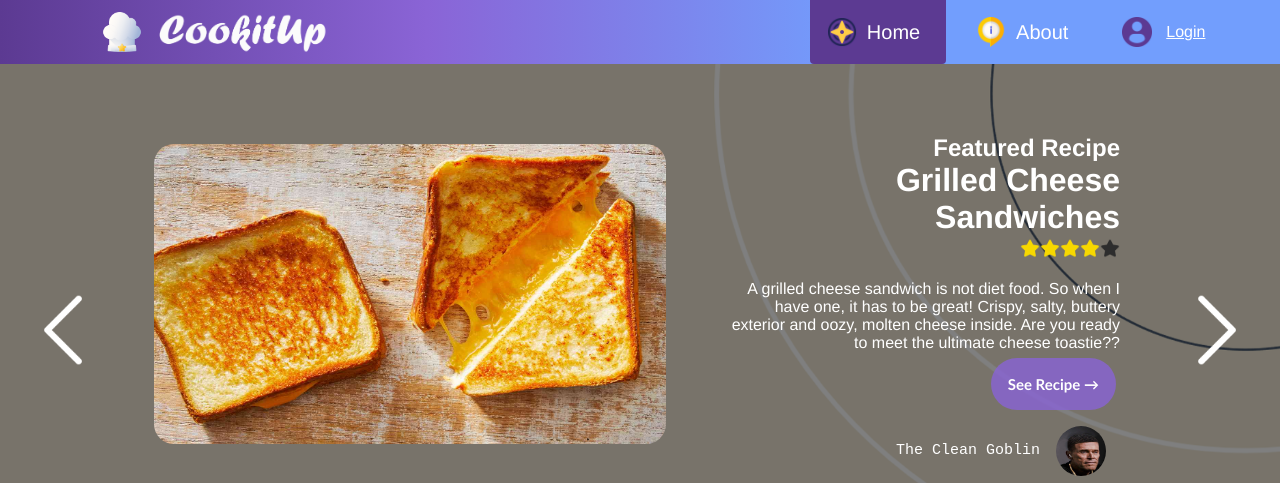
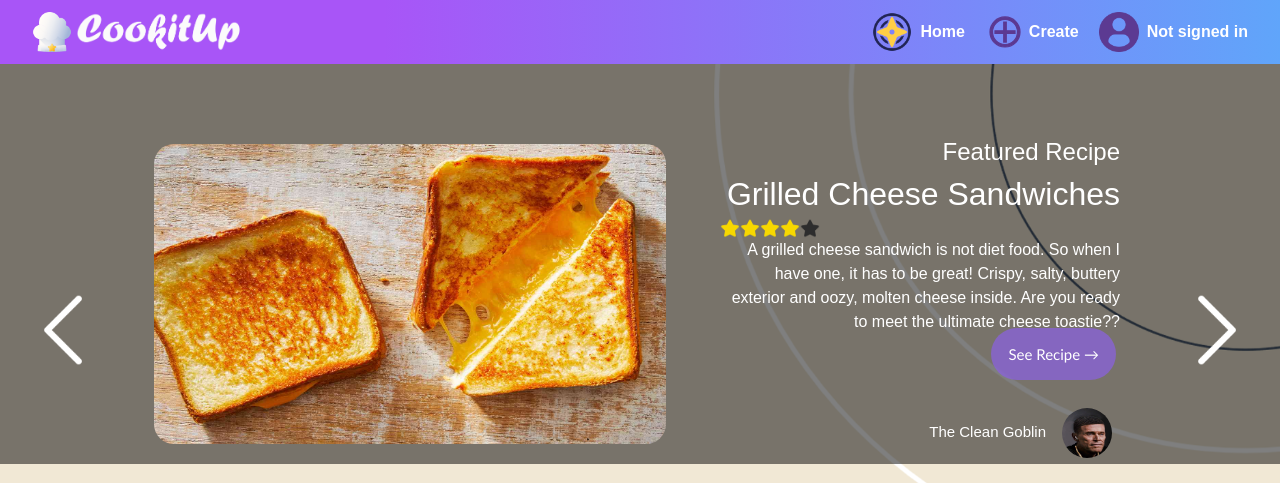
Before and after one commit to boring-school-work/cookitup, a PHP site: page /view/home in a window 1280 px wide. Shown: the top 483 px of the page. Run offline with PHP 8.4, Linux system fonts and the light colour scheme; style sheets or scripts are compiled from the project's sources.

Commit message:
feat: add navbar to all pages

```diff
--- a/assets/css/output.css
+++ b/assets/css/output.css
@@ -588,6 +588,11 @@ video {
   margin-bottom: 0.5rem;
 }
 
+.my-4 {
+  margin-top: 1rem;
+  margin-bottom: 1rem;
+}
+
 .mb-12 {
   margin-bottom: 3rem;
 }
@@ -648,6 +653,10 @@ video {
   height: 100vh;
 }
 
+.h-full {
+  height: 100%;
+}
+
 .w-1\/2 {
   width: 50%;
 }
@@ -678,6 +687,14 @@ video {
 
 .w-44 {
   width: 11rem;
+}
+
+.w-3\/5 {
+  width: 60%;
+}
+
+.w-3\/4 {
+  width: 75%;
 }
 
 .grow {
@@ -749,6 +766,10 @@ video {
   border-width: 1px;
 }
 
+.border-2 {
+  border-width: 2px;
+}
+
 .border-b-2 {
   border-bottom-width: 2px;
 }
@@ -781,6 +802,32 @@ video {
 .bg-purple-500 {
   --tw-bg-opacity: 1;
   background-color: rgb(168 85 247 / var(--tw-bg-opacity));
+}
+
+.bg-gradient-to-r {
+  background-image: linear-gradient(to right, var(--tw-gradient-stops));
+}
+
+.from-purple-500 {
+  --tw-gradient-from: #a855f7 var(--tw-gradient-from-position);
+  --tw-gradient-to: rgb(168 85 247 / 0) var(--tw-gradient-to-position);
+  --tw-gradient-stops: var(--tw-gradient-from), var(--tw-gradient-to);
+}
+
+.from-50\% {
+  --tw-gradient-from-position: 50%;
+}
+
+.from-30\% {
+  --tw-gradient-from-position: 30%;
+}
+
+.to-blue-400 {
+  --tw-gradient-to: #60a5fa var(--tw-gradient-to-position);
+}
+
+.to-50\% {
+  --tw-gradient-to-position: 50%;
 }
 
 .object-contain {
@@ -905,6 +952,16 @@ video {
   color: rgb(255 255 255 / var(--tw-text-opacity));
 }
 
+.text-blue-500 {
+  --tw-text-opacity: 1;
+  color: rgb(59 130 246 / var(--tw-text-opacity));
+}
+
+.text-blue-600 {
+  --tw-text-opacity: 1;
+  color: rgb(37 99 235 / var(--tw-text-opacity));
+}
+
 .shadow-sm {
   --tw-shadow: 0 1px 2px 0 rgb(0 0 0 / 0.05);
   --tw-shadow-colored: 0 1px 2px 0 var(--tw-shadow-color);
--- a/view/create/index.php
+++ b/view/create/index.php
@@ -11,7 +11,7 @@
 
 <body class="bg-[#f1e8d5]">
 
-  <header class="bg-purple-500 flex py-3 px-8">
+  <header class="bg-gradient-to-r from-purple-500 from-30% to-blue-400 flex py-3 px-8">
     <div class="grow">
       <div class="flex">
         <img src="../../assets/images/chef-hat.png" alt="chef hat" class="w-10 h-auto object-contain" />
@@ -22,7 +22,7 @@
     </div>
     <div class="flex gap-x-5 justify-center items-center text-white font-semibold">
       <a href="../home/" class="flex justify-center items-center gap-x-2">
-        <img src="../../images/compas.png" class="w-10 object-contain h-auto" />
+        <img src="../../assets/images/compas.png" class="w-10 object-contain h-auto" />
         <p>Home</p>
       </a>
       <a href="../create/" class="flex justify-center items-center gap-x-1">
--- a/view/home/index.php
+++ b/view/home/index.php
@@ -6,21 +6,35 @@
   <title>CookitUp</title>
   <link rel="icon" id="Favicon" type="image" href="../../images/chef-hat.png">
   <link rel="stylesheet" href="../../assets/css/stylesheet.css">
+  <link rel="stylesheet" href="../../assets/css/style.css">
+  <link rel="stylesheet" href="../../assets/css/output.css">
 </head>
 
 <body>
-  <div class="container1" id="topBar">
-    <img class="menu-burger" src="../../images/chef-hat.png" width="40px" ; height="auto" ; />
-    <img src="../../images/CookitUp white.png" width="180px" ; height="auto" ; style="float: left; margin-top: 1%;" />
-
-    <a style="width: 11%; margin-right: 0px; font-size: medium; font-weight: 100;" href="../../login/" id="profile-icon"> <img src="../../images/profile-user.png" class="navbar-icons" /> Login </a>
-
-    <a style="margin-right: 10px;"> <img src="../../images/information.png" class="navbar-icons" /> About </a>
-
-    <!-- <a style="width: 9%;"> <img src="../../images/compas.png" class="navbar-icons"/> Explore  </a> -->
-
-    <a class="current"> <img src="../../images/compas.png" class="navbar-icons"> Home </a>
-  </div>
+  <header class="bg-gradient-to-r from-purple-500 from-30% to-blue-400 flex py-3 px-8">
+    <div class="grow">
+      <div class="flex">
+        <img src="../../assets/images/chef-hat.png" alt="chef hat" class="w-10 h-auto object-contain" />
+        <a href="./">
+          <img src="../../assets/images/CookitUp white.png" alt="cookitup logo" class="w-44 h-auto" />
+        </a>
+      </div>
+    </div>
+    <div class="flex gap-x-5 justify-center items-center text-white font-semibold">
+      <a href="./" class="flex justify-center items-center gap-x-2">
+        <img src="../../images/compas.png" class="w-10 object-contain h-auto" />
+        <p>Home</p>
+      </a>
+      <a href="../create/" class="flex justify-center items-center gap-x-1">
+        <img src=" ../../assets/images/create-icon.svg" alt="profile icon" class="w-10 object-contain h-auto" />
+        <p>Create</p>
+      </a>
+      <a href="../../login/" class="flex justify-center items-center gap-x-2">
+        <img src=" ../../assets/images/profile-user.png" alt="profile icon" class="w-10 object-contain h-auto" />
+        <p>Not signed in</p>
+      </a>
+    </div>
+  </header>
 
   <div class="featured-tab" id="featuredSection">
     <img src="../../images/Foods/Grilled_Cheese_008-1-c81076b16bc44caea8077666695be94d.jpg" class="featured-img" id="featured-img" />
--- a/view/post/index.php
+++ b/view/post/index.php
@@ -11,7 +11,7 @@
 
 <body class="bg-[#f1e8d5]">
 
-  <header class="bg-purple-500 flex py-3 px-8">
+  <header class="bg-gradient-to-r from-purple-500 from-30% to-blue-400 flex py-3 px-8">
     <div class="grow">
       <div class="flex">
         <img src="../../assets/images/chef-hat.png" alt="chef hat" class="w-10 h-auto object-contain" />
@@ -22,7 +22,7 @@
     </div>
     <div class="flex gap-x-5 justify-center items-center text-white font-semibold">
       <a href="../home/" class="flex justify-center items-center gap-x-2">
-        <img src="../../images/compas.png" class="w-10 object-contain h-auto" />
+        <img src="../../assets/images/compas.png" class="w-10 object-contain h-auto" />
         <p>Home</p>
       </a>
       <a href="../create/" class="flex justify-center items-center gap-x-1">
```
Also changed, not shown: assets/css/login.css (+7 -52 lines), login/index.php (+27 -11 lines), register/index.php (+16 -1 lines), assets/images/compas.png (added).
